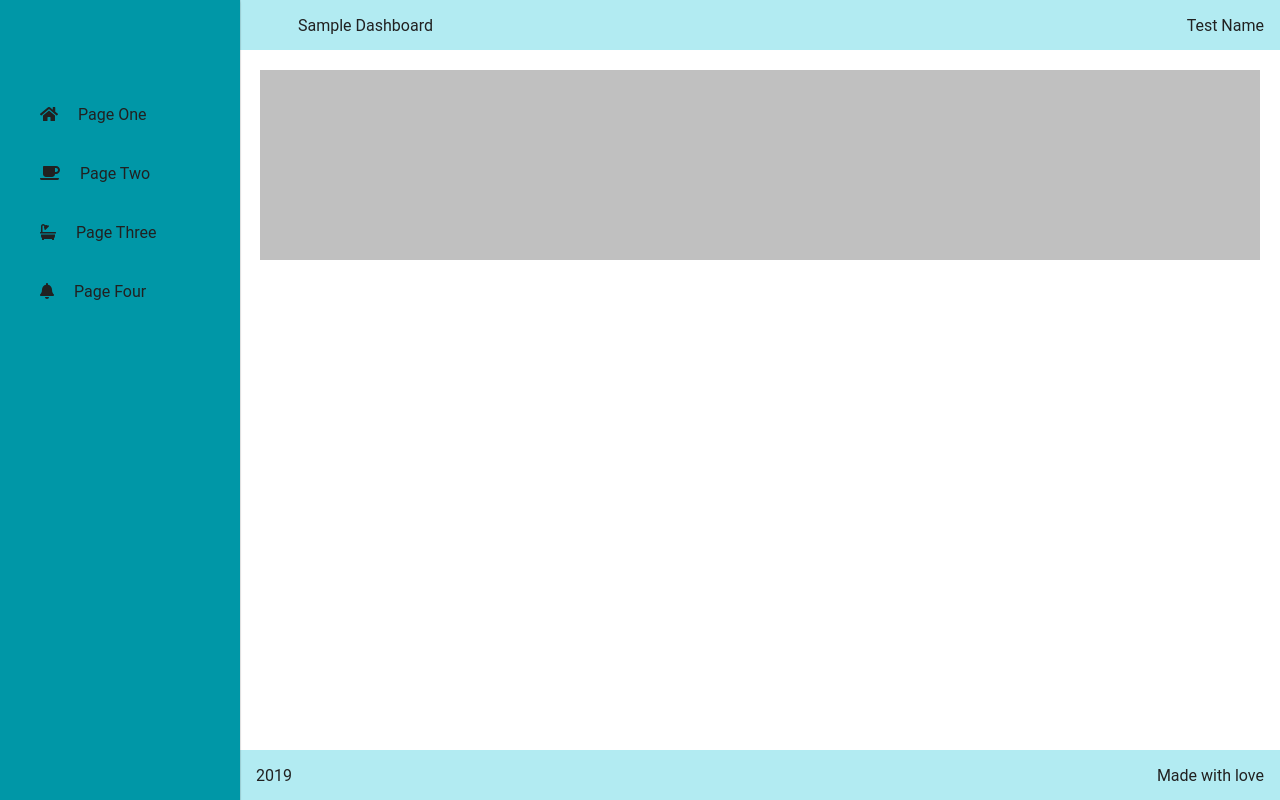
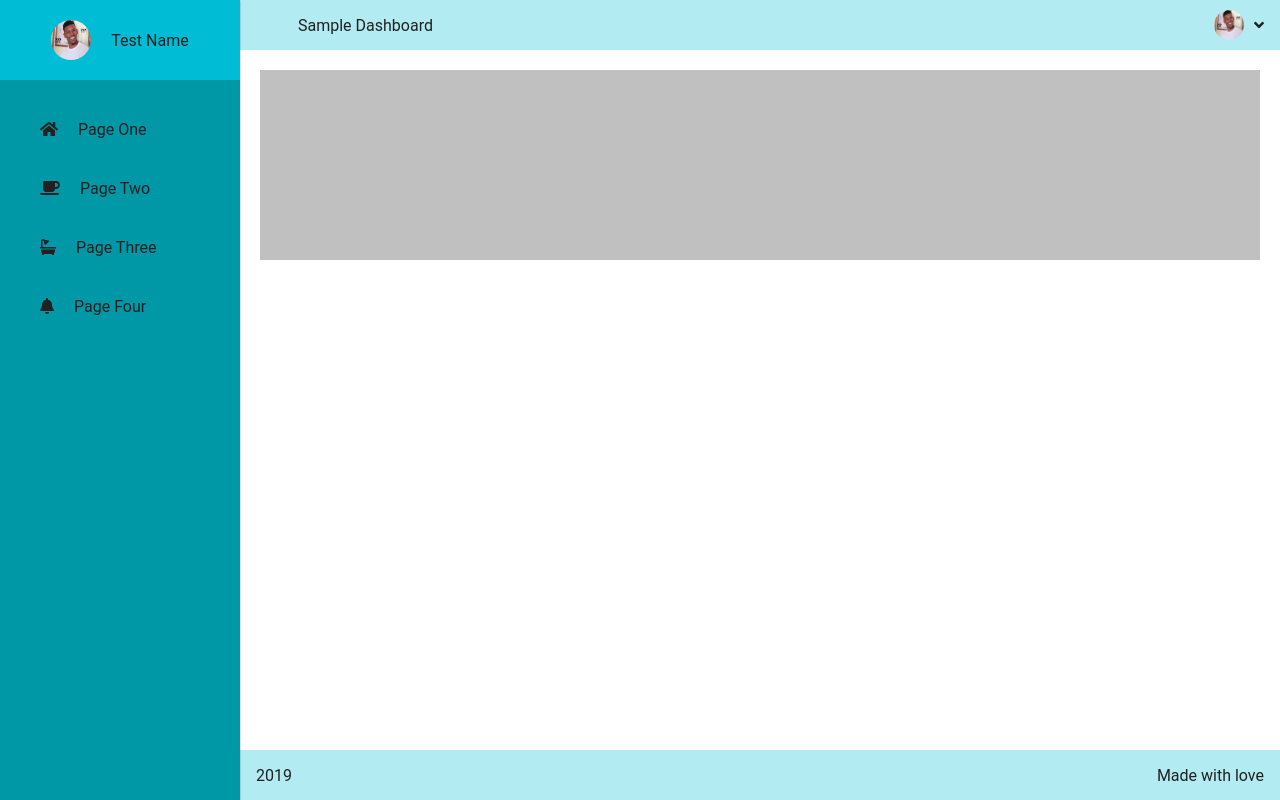
Before and after one commit to trizzle21/flashdash, a React app: page /main-2 in a window 1280 px wide. Built offline with nearby package versions, Linux system fonts and the light colour scheme.

Commit message:
master: added some component clean ups

```diff
--- a/package.json
+++ b/package.json
@@ -19,6 +19,7 @@
     "babel-preset-react": "^6.24.1",
     "css-loader": "^3.4.0",
     "fibers": "^4.0.2",
+    "file-loader": "^5.0.2",
     "html-webpack-plugin": "^3.2.0",
     "node-sass": "^4.13.0",
     "react-hot-loader": "^4.12.18",
--- a/src/App.js
+++ b/src/App.js
@@ -1,10 +1,11 @@
-import React from 'react';
-import style from './app.scss';
+import React, { useState } from 'react';
 import {
   BrowserRouter as Router,
   Switch,
   Route,
 } from "react-router-dom";
+
+import style from './app.scss';
 
 import Sidebar from './components/sidebar/index';
 import Header from './components/header/index';
@@ -14,16 +15,19 @@ import Main2 from './components/main2/index';
 
 
 function App({ title, name }) {
+  const [hidden, setHidden] = useState(true);
+
+
   return (
       <div className={ style['grid-container'] }>
-          <Header title={ title } name={ name } />
           <Router>
+            <Header title={ title } name={ name } hidden={ hidden } setHidden={ setHidden }/>
             <Switch>
               <Route exact path="/" component={ Main } />
               <Route exact path="/main-1" component={ Main } />
               <Route exact path="/main-2" component={ Main2 } />
             </Switch>
-          <Sidebar />
+          <Sidebar hidden={ hidden } setHidden={ setHidden }/>
         </Router>
         <Footer />
       </div>
--- a/src/components/header/header.scss
+++ b/src/components/header/header.scss
@@ -24,5 +24,30 @@
   z-index: 1;
   cursor: pointer;
   padding: 12px;
-    background-color: #DADAE3;
+  background-color: $color-text-icon;
 }
+
+.header-avatar {
+  display: flex;
+  justify-content: center;
+  flex-direction: row;
+  align-items: center;
+  text-decoration: none;
+}
+
+.header-avatar__image {
+  height: 30px;
+  width: 30px;
+  border-radius: 50%;
+}
+
+.header-avatar__name {
+  color: $color-primary-text;
+  margin-left: 10px;
+}
+
+// .header-avatar:hover {
+//   // background-color: rgba(255, 255, 255, 0.2);
+//   background-color: $color-primary;
+//   cursor: pointer;
+// }
--- /dev/null
+++ b/src/components/header/headeravatar.js
@@ -0,0 +1,19 @@
+import React from "react"
+import style from './header.scss';
+import profile from '../../common/assets/images/profile.jpg' // relative path to image
+import { Link } from "react-router-dom";
+
+import { FontAwesomeIcon } from '@fortawesome/react-fontawesome'
+import { faChevronCircleDown, faAngleDown } from '@fortawesome/free-solid-svg-icons'
+
+
+function HeaderAvatar(props) {
+    return (
+      <Link className={ style["header-avatar"] } to={ props.link }>
+        <img className={ style["header-avatar__image"] } src={ profile } />
+        <FontAwesomeIcon className={ style["header-avatar__name"] } icon={ faAngleDown } />
+      </Link>
+    )
+}
+
+export default HeaderAvatar;
--- a/src/components/header/index.js
+++ b/src/components/header/index.js
@@ -1,17 +1,18 @@
 import React from "react"
 import style from './header.scss';
+import HeaderAvatar from './headeravatar';
 
 import { FontAwesomeIcon } from '@fortawesome/react-fontawesome'
 import { faBars } from '@fortawesome/free-solid-svg-icons'
 
 const Header = (props) => (
   <header className={ style.header }>
-      <div className={ style["menu-icon"] }>
+      <div className={ style["menu-icon"] } onClick={ () => props.setHidden(!props.hidden) }>
         <FontAwesomeIcon icon={faBars} />
       </div>
 
     <div className={ style["header-title"] }>{ props.title }</div>
-    <div className={ style["header-avatar"] }>{ props.name }</div>
+    <HeaderAvatar name={ props.name } link='main-1' />
   </header>
 )
 
--- a/src/components/sidebar/index.js
+++ b/src/components/sidebar/index.js
@@ -1,7 +1,7 @@
 import React from "react"
 import style from './sidebar.scss';
 import SidebarLink from './sidebarlink';
-
+import SidebarProfile from './sidebarprofile';
 import { FontAwesomeIcon } from '@fortawesome/react-fontawesome'
 import {
   faTimes,
@@ -12,12 +12,14 @@ import {
 } from '@fortawesome/free-solid-svg-icons'
 
 function Sidebar(props) {
+  const sidenav_class = props.hidden ? style['sidenav'] : style['sidenav active'];
   return (
-    <aside className={ style.sidenav }>
-      <div className={ style["sidenav__close-icon"] }>
+    <aside className={ sidenav_class }>
+      <div className={ style["sidenav__close-icon"] } onClick={ () => props.setHidden(true) }>
         <FontAwesomeIcon icon={faTimes} />
       </div>
 
+      <SidebarProfile name="Test Name" link='/main-1'/>
       <ul className={ style.sidenav__list }>
         <SidebarLink icon={ faHome } title='Page One' link='/main-1' />
         <SidebarLink icon={ faCoffee } title='Page Two' link='/main-2' />
--- a/src/components/sidebar/sidebar.scss
+++ b/src/components/sidebar/sidebar.scss
@@ -28,18 +28,18 @@
   right: 12px;
   cursor: pointer;
   font-size: 20px;
-  color: #ddd;
+  color: $color-text-icon;
 }
 
 .sidenav__link {
   text-decoration: none;
-  color: #121212;
+  color: $color-primary-text;
 
 }
 
 .sidenav__list {
   padding: 0;
-  margin-top: 85px;
+  margin-top: 20px;
   list-style-type: none;
   color: $color-primary-text;
 }
@@ -71,3 +71,27 @@
     visibility: hidden;
   }
 }
+
+.sideprofile {
+  background-color: $color-primary;
+  display: flex;
+  align-items: center;
+  justify-content: center;
+  flex-direction: row;
+  width: 100%;
+  text-align: center;
+  padding-top: 20px;
+  padding-bottom: 20px;
+  text-decoration: none;
+}
+
+.sideprofile__image {
+  height: 40px;
+  width: 40px;
+  border-radius: 50%;
+}
+
+.sideprofile__name {
+  color: $color-primary-text;
+  margin-left: 20px;
+}
--- /dev/null
+++ b/src/components/sidebar/sidebarprofile.js
@@ -0,0 +1,18 @@
+import React from "react"
+import style from './sidebar.scss';
+import profile from '../../common/assets/images/profile.jpg' // relative path to image
+import { Link } from "react-router-dom";
+
+
+
+function SidebarProfile(props) {
+    return (
+      <Link className={ style.sideprofile } to={props.link}>
+        <img className={ style.sideprofile__image } src={ profile } />
+        <div className={ style.sideprofile__name } > { props.name } </div>
+      </Link>
+
+    )
+}
+
+export default SidebarProfile;
--- a/webpack.config.js
+++ b/webpack.config.js
@@ -38,7 +38,13 @@ module.exports = {
                   plugins: ['@babel/plugin-proposal-object-rest-spread']
                 }
             }
-          }
+          },
+          {
+            test: /\.(png|svg|jpg|gif)$/,
+            use: [
+              'file-loader',
+            ],
+          },
       ]
   },
   plugins: [
```
Also changed, not shown: src/common/assets/images/profile.jpg (added). Lines whose indentation alone changed are shown as unchanged.
